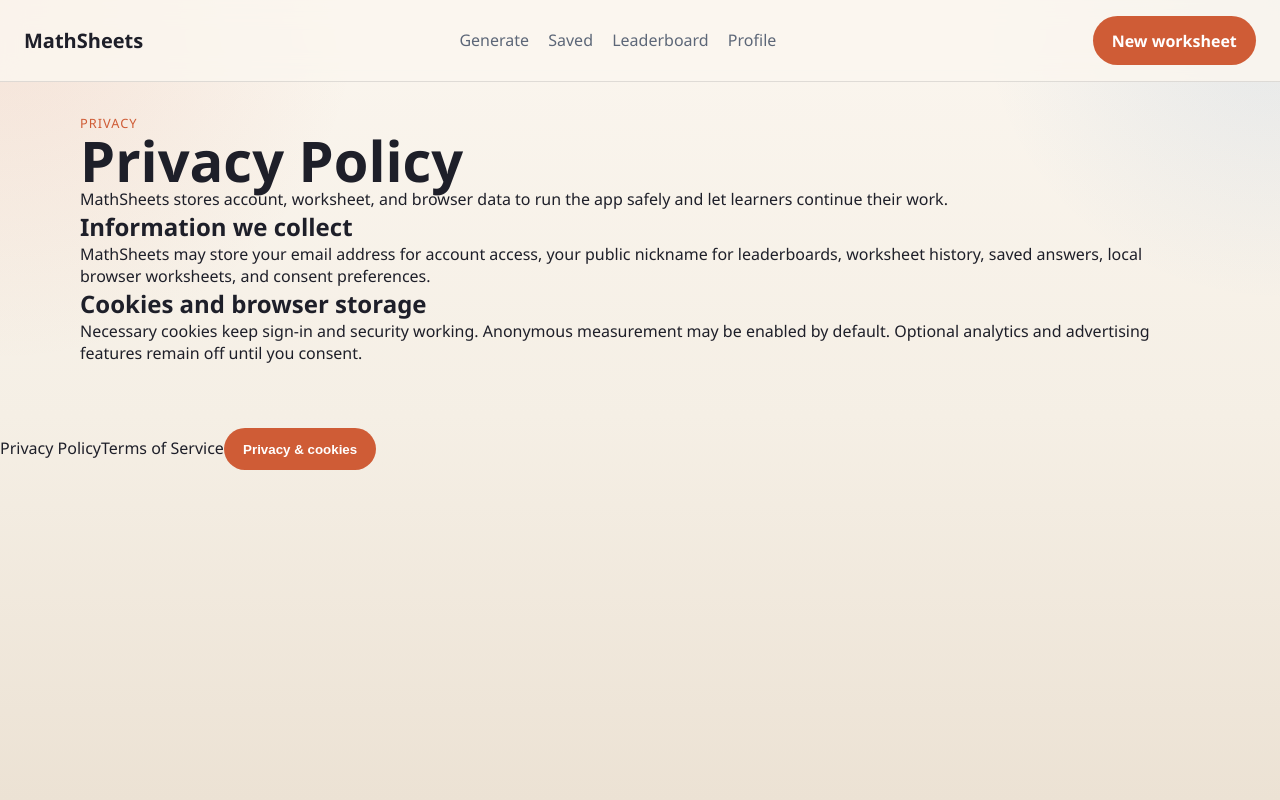
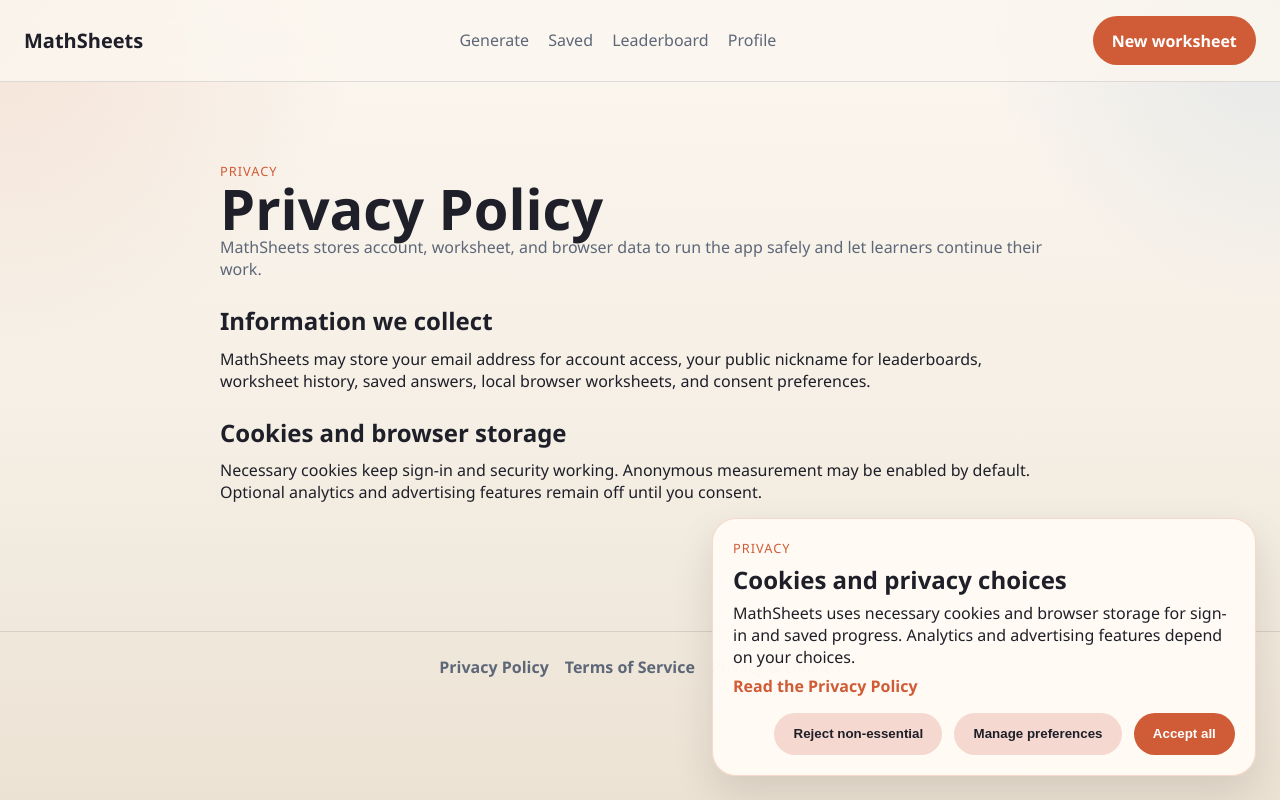
Before and after one commit to desdae/math-sheets, a Vue app in the folder frontend/: page /privacy in a window 1280 px wide. Built offline with nearby package versions, Linux system fonts and the light colour scheme; no server answers.

Commit message:
feat: add cookie consent flow

```diff
--- a/frontend/src/components/layout/AppShell.vue
+++ b/frontend/src/components/layout/AppShell.vue
@@ -5,13 +5,61 @@
       <slot />
     </main>
     <AppFooter @open-consent="isConsentPreferencesOpen = true" />
+    <CookieConsentBanner
+      :visible="showConsentBanner"
+      @accept="acceptAll"
+      @manage="isConsentPreferencesOpen = true"
+      @reject="rejectNonEssential"
+    />
+    <CookiePreferencesModal
+      :consent="consent"
+      :open="isConsentPreferencesOpen"
+      @close="isConsentPreferencesOpen = false"
+      @save="savePreferences"
+    />
   </div>
 </template>
 
 <script setup lang="ts">
-import { ref } from "vue";
+import { computed, ref } from "vue";
+import {
+  createAcceptAllConsent,
+  createRejectNonEssentialConsent,
+  getStoredConsent,
+  saveConsent,
+  type ConsentState
+} from "../../lib/consent";
+import CookieConsentBanner from "../legal/CookieConsentBanner.vue";
+import CookiePreferencesModal from "../legal/CookiePreferencesModal.vue";
 import AppFooter from "./AppFooter.vue";
 import AppHeader from "./AppHeader.vue";
 
 const isConsentPreferencesOpen = ref(false);
+const consent = ref<ConsentState | null>(getStoredConsent());
+const showConsentBanner = computed(() => consent.value === null && !isConsentPreferencesOpen.value);
+
+function refreshConsentState() {
+  consent.value = getStoredConsent();
+}
+
+function acceptAll() {
+  saveConsent(createAcceptAllConsent());
+  refreshConsentState();
+}
+
+function rejectNonEssential() {
+  saveConsent(createRejectNonEssentialConsent());
+  refreshConsentState();
+}
+
+function savePreferences(selection: { analytics: boolean; advertising: boolean }) {
+  saveConsent({
+    ...(consent.value ?? createRejectNonEssentialConsent()),
+    analytics: selection.analytics,
+    advertising: selection.advertising,
+    timestamp: new Date().toISOString()
+  });
+  refreshConsentState();
+  isConsentPreferencesOpen.value = false;
+}
 </script>
--- /dev/null
+++ b/frontend/src/components/legal/CookieConsentBanner.vue
@@ -0,0 +1,32 @@
+<template>
+  <section v-if="visible" class="consent-banner" data-testid="cookie-consent-banner">
+    <div class="consent-banner-copy">
+      <p class="eyebrow">Privacy</p>
+      <h2>Cookies and privacy choices</h2>
+      <p>
+        MathSheets uses necessary cookies and browser storage for sign-in and saved progress. Analytics and advertising
+        features depend on your choices.
+      </p>
+      <RouterLink class="text-link" to="/privacy">Read the Privacy Policy</RouterLink>
+    </div>
+    <div class="consent-banner-actions">
+      <button class="button button-secondary" data-testid="reject-non-essential" type="button" @click="$emit('reject')">
+        Reject non-essential
+      </button>
+      <button class="button button-secondary" type="button" @click="$emit('manage')">Manage preferences</button>
+      <button class="button" type="button" @click="$emit('accept')">Accept all</button>
+    </div>
+  </section>
+</template>
+
+<script setup lang="ts">
+import { RouterLink } from "vue-router";
+
+defineProps<{ visible: boolean }>();
+
+defineEmits<{
+  (event: "accept"): void;
+  (event: "reject"): void;
+  (event: "manage"): void;
+}>();
+</script>
--- /dev/null
+++ b/frontend/src/components/legal/CookiePreferencesModal.vue
@@ -0,0 +1,78 @@
+<template>
+  <div v-if="open" class="modal-backdrop">
+    <section class="modal-card consent-modal">
+      <h2>Privacy & cookies</h2>
+      <p class="muted-copy">
+        Necessary cookies and anonymous measurement stay on so the app can work reliably. Optional analytics and advertising
+        features depend on your choices.
+      </p>
+      <label class="consent-option">
+        <input checked disabled type="checkbox" />
+        <span>
+          <strong>Necessary</strong>
+          <small>Required for security, sign-in, and core app functionality.</small>
+        </span>
+      </label>
+      <label class="consent-option">
+        <input checked disabled type="checkbox" />
+        <span>
+          <strong>Anonymous measurement</strong>
+          <small>Basic product measurement that does not turn on optional analytics or ads.</small>
+        </span>
+      </label>
+      <label class="consent-option">
+        <input v-model="analytics" name="analytics" type="checkbox" />
+        <span>
+          <strong>Analytics</strong>
+          <small>Helps improve the product with optional usage insights.</small>
+        </span>
+      </label>
+      <label class="consent-option">
+        <input v-model="advertising" name="advertising" type="checkbox" />
+        <span>
+          <strong>Advertising / personalization</strong>
+          <small>Reserved for future ad or personalization features that require explicit consent.</small>
+        </span>
+      </label>
+      <RouterLink class="text-link" to="/privacy" @click="$emit('close')">Read the Privacy Policy</RouterLink>
+      <div class="modal-actions">
+        <button class="button button-secondary" type="button" @click="$emit('close')">Cancel</button>
+        <button class="button" data-testid="save-consent-preferences" type="button" @click="savePreferences">
+          Save preferences
+        </button>
+      </div>
+    </section>
+  </div>
+</template>
+
+<script setup lang="ts">
+import { ref, watch } from "vue";
+import { RouterLink } from "vue-router";
+import type { ConsentState } from "../../lib/consent";
+
+const props = defineProps<{
+  open: boolean;
+  consent: ConsentState | null;
+}>();
+
+const emit = defineEmits<{
+  (event: "save", value: { analytics: boolean; advertising: boolean }): void;
+  (event: "close"): void;
+}>();
+
+const analytics = ref(false);
+const advertising = ref(false);
+
+watch(
+  () => props.consent,
+  (value) => {
+    analytics.value = value?.analytics ?? false;
+    advertising.value = value?.advertising ?? false;
+  },
+  { immediate: true }
+);
+
+function savePreferences() {
+  emit("save", { analytics: analytics.value, advertising: advertising.value });
+}
+</script>
--- a/frontend/src/styles/main.css
+++ b/frontend/src/styles/main.css
@@ -34,6 +34,11 @@
 
 .app-shell {
   min-height: 100vh;
+}
+
+.text-link {
+  color: var(--accent);
+  font-weight: 700;
 }
 
 .site-header {
@@ -80,6 +85,28 @@
 .site-header-user {
   color: var(--muted);
   font-weight: 700;
+}
+
+.site-footer {
+  display: flex;
+  flex-wrap: wrap;
+  gap: 1rem;
+  justify-content: center;
+  padding: 1.5rem 2rem 2.5rem;
+  border-top: 1px solid var(--line);
+}
+
+.site-footer-link {
+  color: var(--muted);
+  font-weight: 700;
+}
+
+.site-footer-button {
+  border: 0;
+  background: transparent;
+  font: inherit;
+  cursor: pointer;
+  padding: 0;
 }
 
 .app-main {
@@ -929,6 +956,73 @@
   gap: 0.35rem;
 }
 
+.legal-page {
+  width: min(840px, calc(100vw - 3rem));
+  margin: 0 auto;
+  padding: 3rem 0 4rem;
+}
+
+.legal-section {
+  display: grid;
+  gap: 0.65rem;
+  margin-top: 1.5rem;
+}
+
+.legal-intro,
+.muted-copy {
+  color: var(--muted);
+}
+
+.consent-banner {
+  position: fixed;
+  right: 1.5rem;
+  bottom: 1.5rem;
+  z-index: 40;
+  display: grid;
+  gap: 1rem;
+  max-width: 34rem;
+  padding: 1.25rem;
+  border: 1px solid rgba(214, 100, 55, 0.22);
+  border-radius: 1.5rem;
+  background: rgba(255, 250, 243, 0.98);
+  box-shadow: 0 18px 40px rgba(32, 24, 18, 0.12);
+}
+
+.consent-banner-copy,
+.consent-option {
+  display: grid;
+  gap: 0.4rem;
+}
+
+.consent-banner-actions {
+  display: flex;
+  flex-wrap: wrap;
+  justify-content: flex-end;
+  gap: 0.75rem;
+}
+
+.consent-modal {
+  width: min(520px, 100%);
+}
+
+.consent-option {
+  grid-template-columns: auto 1fr;
+  align-items: start;
+}
+
+.consent-option input {
+  margin-top: 0.2rem;
+}
+
+.consent-option span {
+  display: grid;
+  gap: 0.25rem;
+}
+
+.consent-option small {
+  color: var(--muted);
+}
+
 @media (max-width: 800px) {
   .hero-panel,
   .two-column,
@@ -1030,6 +1124,17 @@
     align-items: start;
   }
 
+  .site-footer,
+  .consent-banner-actions {
+    justify-content: stretch;
+  }
+
+  .consent-banner {
+    left: 1rem;
+    right: 1rem;
+    bottom: 1rem;
+  }
+
   .saved-library-filter-list,
   .saved-worksheet-row-meta,
   .saved-worksheet-row-status {
```
Also changed, not shown: 1 other file (tests, documents, lock files or other folders).
